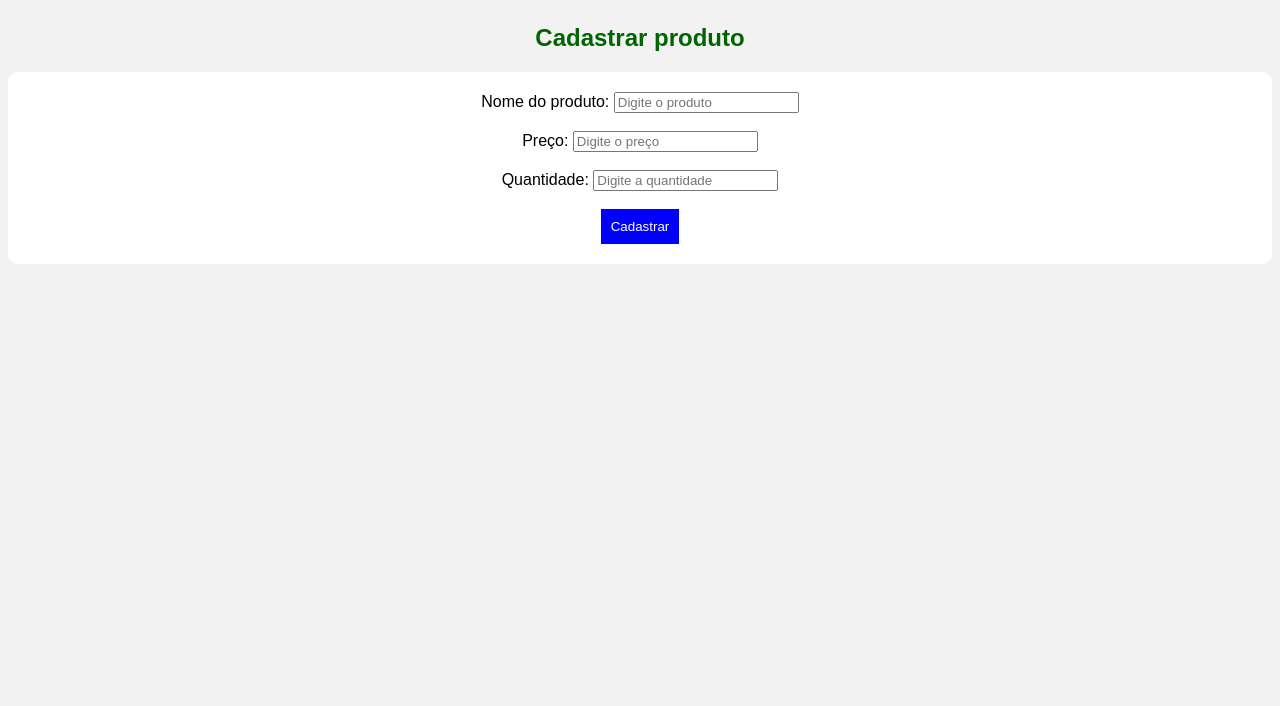
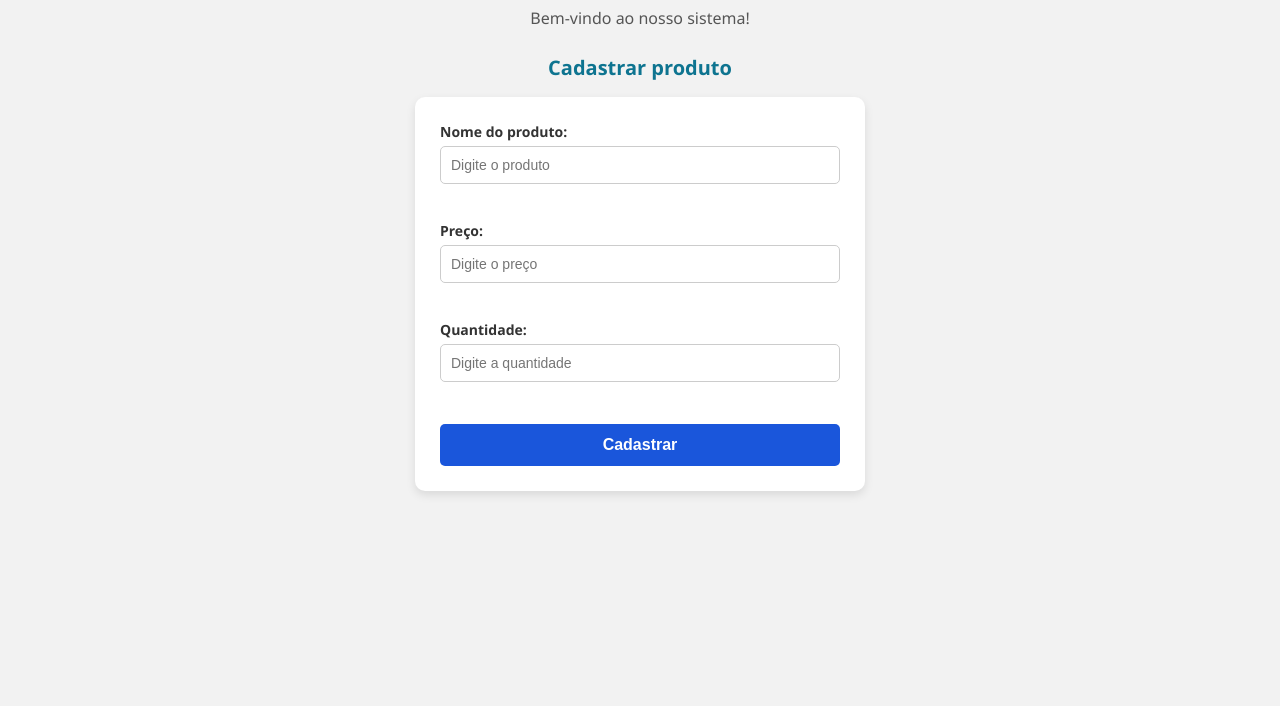
Before and after one commit to pedrix-nt/cadastro-de-produtos, a plain HTML site: page index.html in a window 1280 px wide. Shown: the part 94-800 px from the top of the page. Drawn offline with Linux system fonts and the light colour scheme.

Commit message:
Melhorando o visual e organização do sistema

```diff
--- a/style.css
+++ b/style.css
@@ -1,25 +1,67 @@
 body {
-    font-family: Arial, sans-serif;
+    font-family: 'Segoe UI', Arial, sans-serif;
     background-color: #f2f2f2;
     text-align: center;
+    padding: 20px;
 }
 
 h1 {
-    color: blue;
+    color: #1a56db;
+    font-size: 28px;
+    margin-bottom: 5px;
 }
+
+p {
+    color: #555;
+    margin-bottom: 25px;
+}
+
 h2 {
-    color: darkgreen;
+    color: #0e7490;
+    font-size: 20px;
 }
 
 form {
     background-color: white;
-    padding: 20px;
+    padding: 25px;
     border-radius: 10px;
+    max-width: 400px;
+    margin: 0 auto;
+    box-shadow: 0 4px 10px rgba(0, 0, 0, 0.1);
+    text-align: left;
+}
+
+label {
+    font-weight: bold;
+    font-size: 14px;
+    color: #333;
+    display: block;
+    margin-bottom: 5px;
+}
+
+input {
+    width: 100%;
+    padding: 10px;
+    border: 1px solid #ccc;
+    border-radius: 5px;
+    box-sizing: border-box;
+    font-size: 14px;
+    margin-bottom: 15px;
 }
 
 button {
-    background-color: blue;
+    background-color: #1a56db;
     color: white;
-    padding: 10px;
+    padding: 12px;
     border: none;
+    border-radius: 5px;
+    width: 100%;
+    font-size: 16px;
+    font-weight: bold;
+    cursor: pointer;
+    margin-top: 5px;
 }
+
+button:hover {
+    background-color: #1e40af;
+}
```
